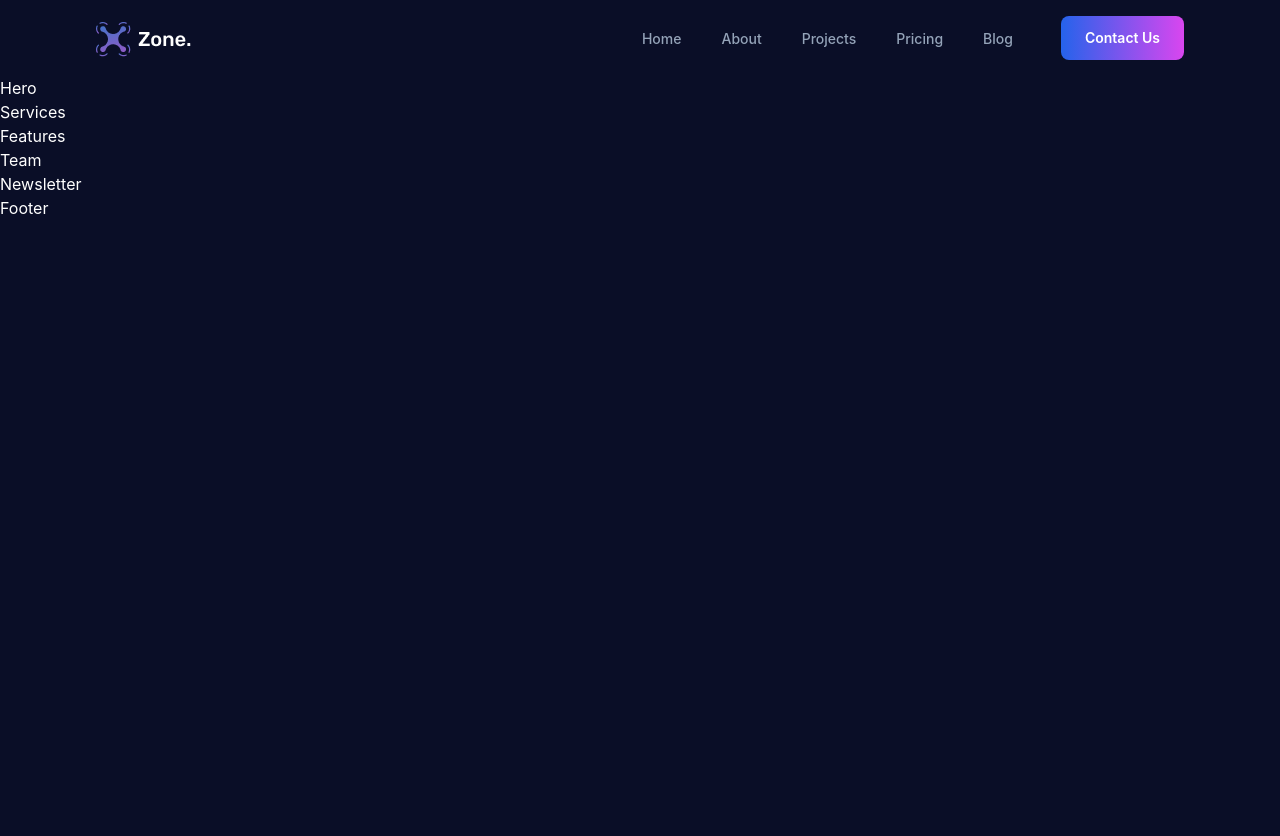
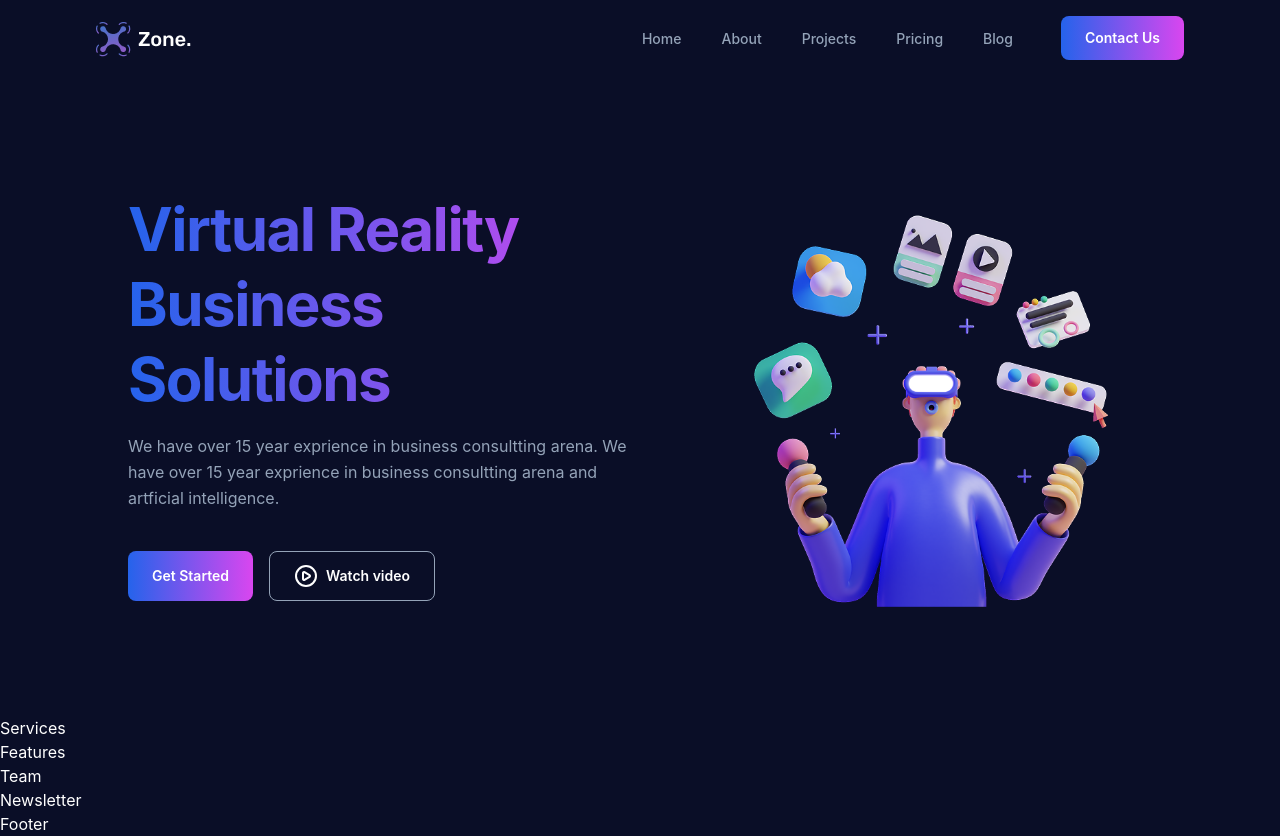
Before and after one commit to kyler004/x-zone-landing-page, a React (Vite) app: page / in a window 1280 px wide. Before the commit the page ends 800 px from the top, so only its background shows below. Built offline with nearby package versions, Linux system fonts and the light colour scheme.

Commit message:
Implement hero section

```diff
--- a/src/components/Hero.jsx
+++ b/src/components/Hero.jsx
@@ -1,7 +1,36 @@
 import React from "react";
+import { PlayCircle } from "lucide-react";
 
 const Hero = () => {
-  return <div>Hero</div>;
+  return (
+    <section className=" section__padding flex justify-between items-center flex-wrap flex-col md:flex-row ">
+      <div className="section-container flex-1">
+        <h1 className="  heading-xl text-gradient mb-4">
+          Virtual Reality <br />
+          Business Solutions
+        </h1>
+        <p className=" body-text mb-4">
+          We have over 15 year exprience in business consultting arena. We have
+          over 15 year exprience in business consultting arena and artficial
+          intelligence.
+        </p>
+        <div className="flex gap-4 mt-10">
+          <button className="hero-cta btn-primary">Get Started</button>
+          <button className="btn-outline">
+            <PlayCircle className="mr-2" /> Watch video
+          </button>
+        </div>
+      </div>
+
+      <div className="flex-1">
+        <img
+          src="/Saly-19.png"
+          alt="Hero image"
+          className="w-full h-full object-contain"
+        />
+      </div>
+    </section>
+  );
 };
 
 export default Hero;
```
